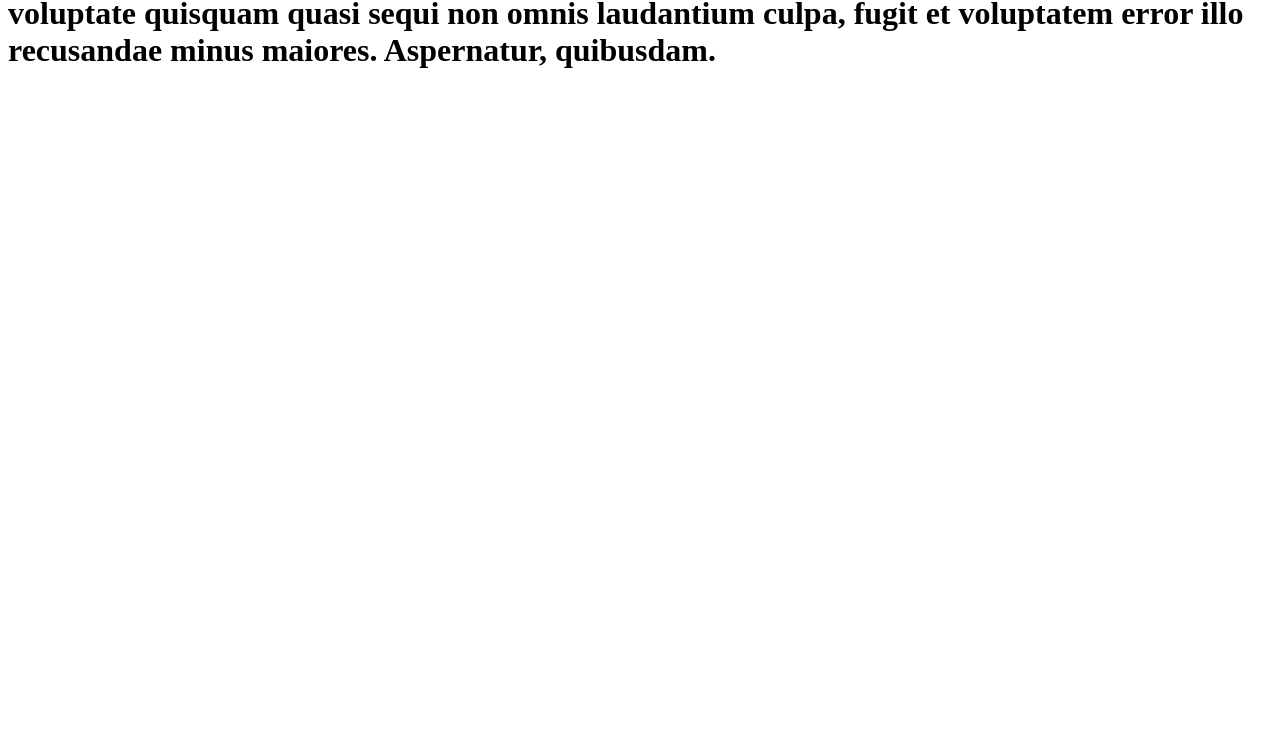
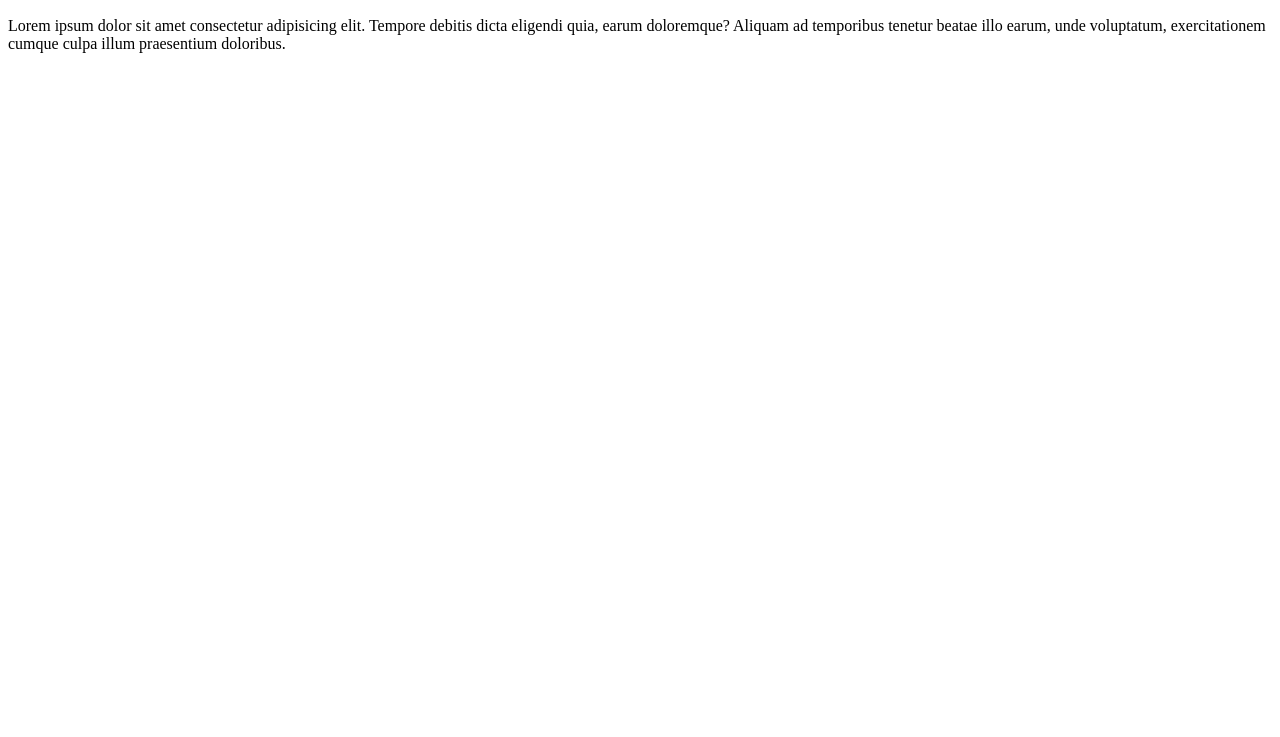
Before and after one commit to Youruler1/learn-git, a plain HTML site: page index.html in a window 1280 px wide. Shown: the part 63-800 px from the top of the page. Drawn offline with Linux system fonts and the light colour scheme.

Commit message:
add paragraph to index

```diff
--- a/index.html
+++ b/index.html
@@ -6,6 +6,7 @@
     <title>git website beeeesh</title>
 </head>
 <body>
-    <h1>Lorem ipsum dolor sit amet consectetur, adipisicing elit. Reiciendis, itaque temporibus nobis voluptate quisquam quasi sequi non omnis laudantium culpa, fugit et voluptatem error illo recusandae minus maiores. Aspernatur, quibusdam.</h1>
+    <h1>Lorem ipsum dolor sit amet consectetur.</h1>
+    <p>Lorem ipsum dolor sit amet consectetur adipisicing elit. Tempore debitis dicta eligendi quia, earum doloremque? Aliquam ad temporibus tenetur beatae illo earum, unde voluptatum, exercitationem cumque culpa illum praesentium doloribus.</p>
 </body>
 </html>
```
